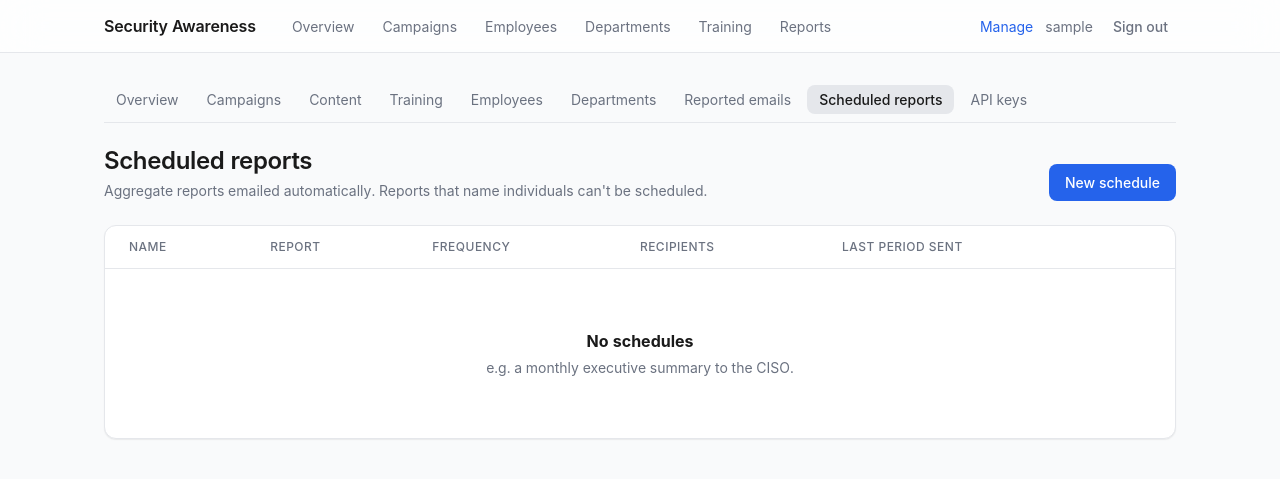
After one commit to 5alidbasaeed/Security-Awareness, a Django app: page /manage/scheduled-reports/ in a window 1280 px wide. The commit adds this page. Shown: the top 479 px of the page. Run offline with Django 5.2, Linux system fonts and the light colour scheme; the visitor is signed in with stand-in values (Sample User, id 1); data that the repository does not hold is empty; parts of the project's set-up code (start-up, migrations or seed data) failed here and were passed over.

Commit message:
Phase 6.2: scheduled emailed reports and a read-only reporting API
- reporting.ReportSchedule: aggregate reports emailed weekly (last full
  Mon-Sun) or monthly (previous month) to named recipients, as an attachment
  with its SHA-256. A daily task sends each closed period once. Report kinds
  that name individuals can never be scheduled (enforced in the form and in
  the task). Managed in Manage > Scheduled reports.
- API read scope: GET /api/v1/analytics/summary, /analytics/departments and
  /campaigns/<id>/results for BI and SIEM tools, with the same numbers and the
  same Department Manager row scoping as the dashboard.

Co-Authored-By: Claude Opus 5.5 <noreply@anthropic.com>
Claude-Session: https://claude.ai/code/session_01CY6gTUDQmySnvEeja9cf24

```diff
--- a/backend/apps/api/urls.py
+++ b/backend/apps/api/urls.py
@@ -11,4 +11,7 @@ urlpatterns = [
     path("v1/landing-pages", views.landing_pages, name="landing-pages"),
     path("v1/campaigns", views.campaigns, name="campaigns"),
     path("v1/reported-emails", views.reported_emails, name="reported-emails"),
+    path("v1/analytics/summary", views.analytics_summary, name="analytics-summary"),
+    path("v1/analytics/departments", views.analytics_departments, name="analytics-departments"),
+    path("v1/campaigns/<int:pk>/results", views.campaign_results, name="campaign-results"),
 ]
--- a/backend/apps/core/management/commands/setup_groups.py
+++ b/backend/apps/core/management/commands/setup_groups.py
@@ -38,7 +38,7 @@ TRAINING_MODELS = [
     ("training", "trainingpolicy"),
 ]
 RISK_MODELS = [("risk_scoring", "riskscoresnapshot")]  # computed, read-only in the admin
-REPORT_MODELS = [("reporting", "generatedreport")]  # immutable archive, read-only in the admin
+REPORT_MODELS = [("reporting", "generatedreport"), ("reporting", "reportschedule")]  # immutable archive, read-only in the admin
 API_MODELS = [("api", "apikey")]
 INTAKE_MODELS = [("intake", "reportedemail")]
 MANAGED_MODELS = EMPLOYEE_MODELS + CAMPAIGN_MODELS + EVENT_MODELS + CORE_MODELS + TRAINING_MODELS + RISK_MODELS + REPORT_MODELS + API_MODELS + INTAKE_MODELS
--- a/backend/apps/manage/forms.py
+++ b/backend/apps/manage/forms.py
@@ -4,6 +4,8 @@ Forms for the management UI. Widgets carry the dashboard design-system classes
 Department Managers get their department choices scoped in __init__, the same
 rule the admin and API enforce.
 """
+
+import re
 
 from django import forms
 
@@ -141,3 +143,32 @@ class TrainingPolicyForm(forms.ModelForm):
         super().__init__(*args, **kwargs)
         self.fields["module"].queryset = TrainingModule.objects.filter(is_active=True)
         _style(self)
+
+
+class ReportScheduleForm(forms.ModelForm):
+    class Meta:
+        from apps.reporting.models import ReportSchedule
+
+        model = ReportSchedule
+        fields = ["name", "kind", "frequency", "recipients", "is_active"]
+        widgets = {"recipients": forms.Textarea(attrs={"rows": 3})}
+
+    def __init__(self, *args, **kwargs):
+        from apps.reporting.services import KINDS
+
+        kwargs.pop("user", None)
+        super().__init__(*args, **kwargs)
+        # Only aggregate reports can be emailed on a schedule — never ones that name people.
+        self.fields["kind"].choices = [(k, s.label) for k, s in KINDS.items() if not s.employee_level]
+        _style(self)
+
+    def clean_recipients(self):
+        from django.core.validators import validate_email
+
+        value = self.cleaned_data["recipients"]
+        addresses = [a for a in re.split(r"[\s,;]+", value) if a]
+        if not addresses:
+            raise forms.ValidationError("Add at least one email address.")
+        for address in addresses:
+            validate_email(address)
+        return "\n".join(addresses)
--- a/backend/apps/manage/templates/manage/_subnav.html
+++ b/backend/apps/manage/templates/manage/_subnav.html
@@ -7,5 +7,6 @@
   {% if perms.employees.view_employee %}<a href="{% url 'manage:employees' %}"{% if manage_section == "employees" %} aria-current="page"{% endif %}>Employees</a>{% endif %}
   {% if perms.employees.view_department %}<a href="{% url 'manage:departments' %}"{% if manage_section == "departments" %} aria-current="page"{% endif %}>Departments</a>{% endif %}
   {% if perms.intake.view_reportedemail %}<a href="{% url 'manage:reported' %}"{% if manage_section == "reported" %} aria-current="page"{% endif %}>Reported emails</a>{% endif %}
+  {% if perms.reporting.view_reportschedule %}<a href="{% url 'manage:schedules' %}"{% if manage_section == "schedules" %} aria-current="page"{% endif %}>Scheduled reports</a>{% endif %}
   <a href="{% url 'manage:api-keys' %}"{% if manage_section == "api-keys" %} aria-current="page"{% endif %}>API keys</a>
 </nav>
--- /dev/null
+++ b/backend/apps/manage/templates/manage/schedules.html
@@ -0,0 +1,16 @@
+{% extends "dashboard/base.html" %}
+{% block title %}Scheduled reports · Manage{% endblock %}
+{% block content %}
+{% include "manage/_subnav.html" with manage_section="schedules" %}
+<header class="page-header"><div><h1>Scheduled reports</h1>
+<p class="page-header__sub">Aggregate reports emailed automatically. Reports that name individuals can't be scheduled.</p></div>
+{% if perms.reporting.change_reportschedule %}<a class="button" href="{% url 'manage:schedule-new' %}">New schedule</a>{% endif %}</header>
+<div class="card"><div class="table-wrap"><table class="table">
+  <thead><tr><th>Name</th><th>Report</th><th>Frequency</th><th>Recipients</th><th>Last period sent</th><th class="num"></th></tr></thead>
+  <tbody>{% for s in schedules %}
+    <tr><td>{{ s.name }}{% if not s.is_active %} <span class="badge">Paused</span>{% endif %}</td><td>{{ s.get_kind_display }}</td><td>{{ s.get_frequency_display }}</td>
+      <td>{{ s.recipient_list|join:", " }}</td><td>{{ s.last_period_end|default:"—" }}</td>
+      <td class="num">{% if perms.reporting.change_reportschedule %}<a href="{% url 'manage:schedule-edit' s.pk %}">Edit</a>{% endif %}</td></tr>
+  {% empty %}<tr><td colspan="6"><div class="empty"><strong>No schedules</strong>e.g. a monthly executive summary to the CISO.</div></td></tr>{% endfor %}</tbody>
+</table></div></div>
+{% endblock %}
--- a/backend/apps/manage/urls.py
+++ b/backend/apps/manage/urls.py
@@ -39,6 +39,10 @@ urlpatterns = [
     path("departments/new/", views.department_edit, name="department-new"),
     path("departments/<int:pk>/edit/", views.department_edit, name="department-edit"),
 
+    path("scheduled-reports/", views.schedules, name="schedules"),
+    path("scheduled-reports/new/", views.schedule_edit, name="schedule-new"),
+    path("scheduled-reports/<int:pk>/edit/", views.schedule_edit, name="schedule-edit"),
+
     path("reported/", views.reported, name="reported"),
     path("reported/<int:pk>/triage/", views.reported_triage, name="reported-triage"),
 
--- a/backend/apps/manage/views.py
+++ b/backend/apps/manage/views.py
@@ -59,6 +59,7 @@ def index(request):
             ("Employees", "manage:employees", "People and their departments.", can("employees.change_employee")),
             ("Departments", "manage:departments", "Organizational units.", can("employees.view_department")),
             ("Reported emails", "manage:reported", "Triage suspicious emails employees reported.", can("intake.view_reportedemail")),
+            ("Scheduled reports", "manage:schedules", "Email reports to leadership on a schedule.", can("reporting.view_reportschedule")),
             ("API keys", "manage:api-keys", "Keys for drafting content programmatically.", request.user.is_staff),
         ],
     })
@@ -483,3 +484,38 @@ def policy_edit(request, pk=None):
         "active": "manage", "form": form, "title": f"Edit {policy}" if policy else "New training policy",
         "back": reverse("manage:policies"),
     })
+
+
+# --- scheduled reports ------------------------------------------------------------------
+
+
+@manage_access("reporting.view_reportschedule", methods=("GET",))
+def schedules(request):
+    from apps.reporting.models import ReportSchedule
+
+    return render(request, "manage/schedules.html", {"active": "manage", "schedules": ReportSchedule.objects.order_by("name")})
+
+
+@manage_access("reporting.change_reportschedule")
+def schedule_edit(request, pk=None):
+    from apps.reporting.models import ReportSchedule
+
+    from .forms import ReportScheduleForm
+
+    schedule = get_object_or_404(ReportSchedule, pk=pk) if pk else None
+    if request.method == "POST":
+        form = ReportScheduleForm(request.POST, instance=schedule)
+        if form.is_valid():
+            schedule = form.save(commit=False)
+            if schedule.created_by_id is None:
+                schedule.created_by = request.user
+            schedule.save()
+            log_action(actor=request.user, action="report_schedule_saved", target_description=str(schedule))
+            messages.success(request, "Saved.")
+            return redirect("manage:schedules")
+    else:
+        form = ReportScheduleForm(instance=schedule)
+    return render(request, "manage/simple_form.html", {
+        "active": "manage", "form": form, "title": f"Edit {schedule}" if schedule else "New scheduled report",
+        "back": reverse("manage:schedules"),
+    })
--- a/backend/config/settings/base.py
+++ b/backend/config/settings/base.py
@@ -147,6 +147,10 @@ CELERY_BEAT_SCHEDULE = {
         "task": "apps.training.tasks.escalate_overdue_training",
         "schedule": 86400.0,  # the task itself limits each department to one email per 7 days
     },
+    "send-scheduled-reports": {
+        "task": "apps.reporting.tasks.send_scheduled_reports",
+        "schedule": 86400.0,
+    },
     "launch-scheduled-campaigns": {
         "task": "apps.campaigns.tasks.launch_scheduled_campaigns",
         "schedule": 300.0,  # every 5 minutes
```
Also changed, not shown: backend/apps/api/tests/test_api.py (+21 -1 lines), backend/apps/api/views.py (+30 -0 lines), backend/apps/reporting/models.py (+28 -0 lines), backend/apps/reporting/tasks.py (+59 -0 lines), backend/apps/reporting/tests/test_schedules.py (added, +41 -0 lines), backend/apps/reporting/migrations/0003_report_schedule.py (added).
